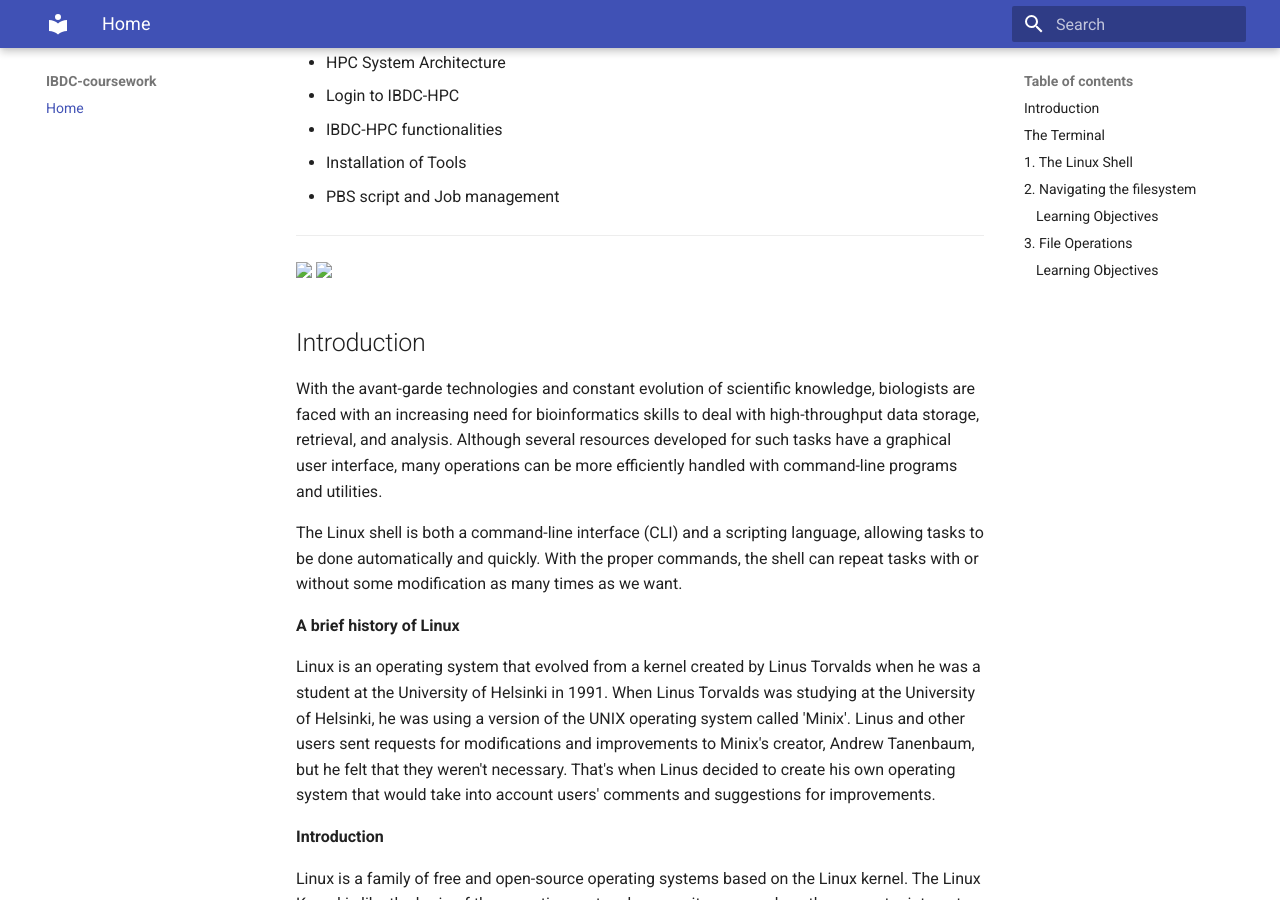
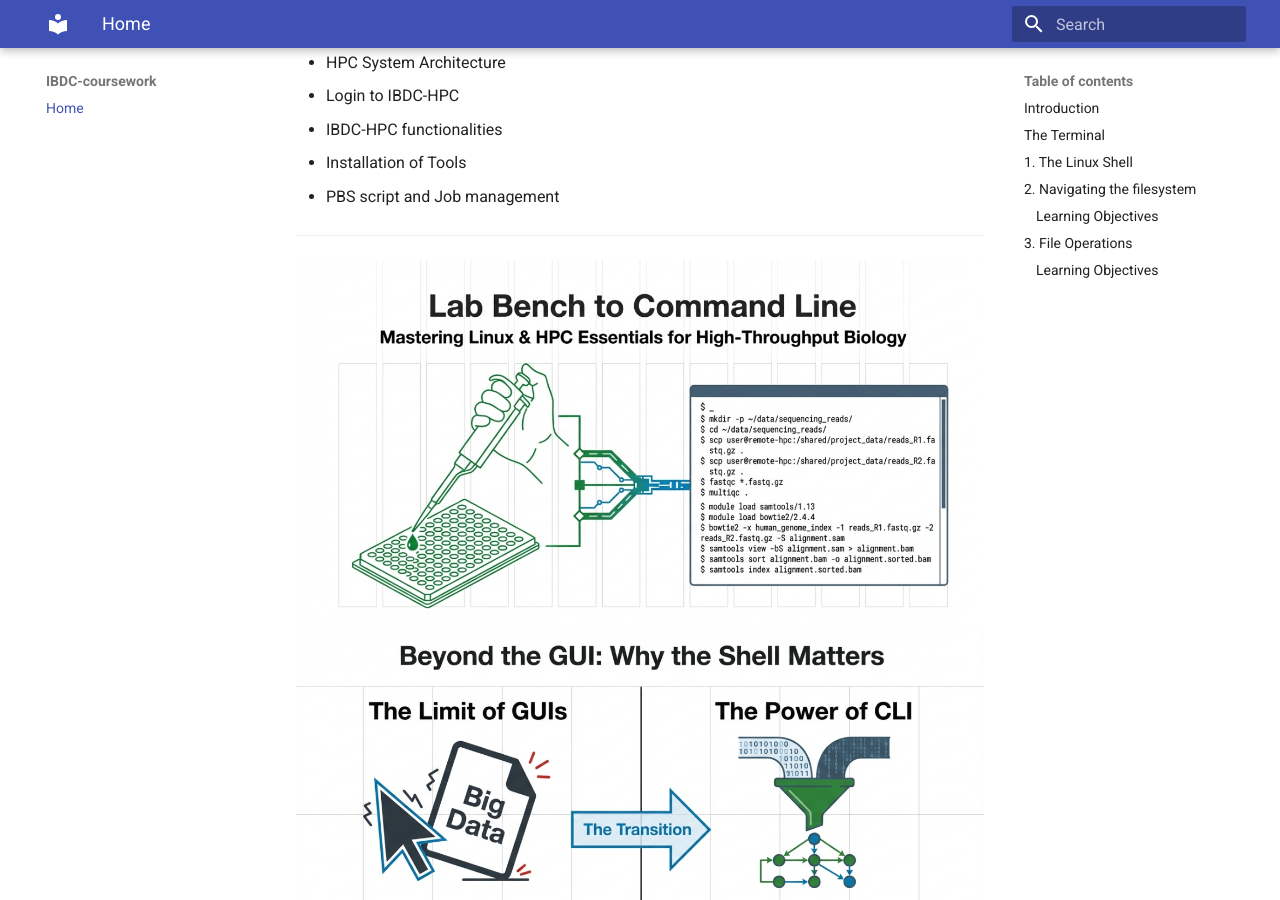
Before and after one commit to harshainfo78/IBDC-coursework, an MkDocs documentation site: the page built from docs/index.md, in a window 1280 px wide and 900 px high, scrolled down 742 px. Built offline with MkDocs 1.6.1 and Material for MkDocs 9.7.7, drawn with Linux system fonts in a browser that asks for light colours.

Commit message:
Fix image paths and assets location

```diff
--- a/docs/index.md
+++ b/docs/index.md
@@ -26,8 +26,8 @@
 * PBS script and Job management
 
 ---
-<img src="assets/images/1.png" width="300">
-<img src="assets/images/2.png" width="300">
+![Image Description Goes Here](assets/img/1.png)
+![Image Description Goes Here](assets/img/2.png)
 
 ## Introduction
 With the avant-garde technologies and constant evolution of scientific knowledge, biologists are faced with an increasing need for bioinformatics skills to deal with high-throughput data storage, retrieval, and analysis. Although several resources developed for such tasks have a graphical user interface, many operations can be more efficiently handled with command-line programs and utilities.
```
Also changed, not shown: site/assets/img/1.png, site/index.html.
